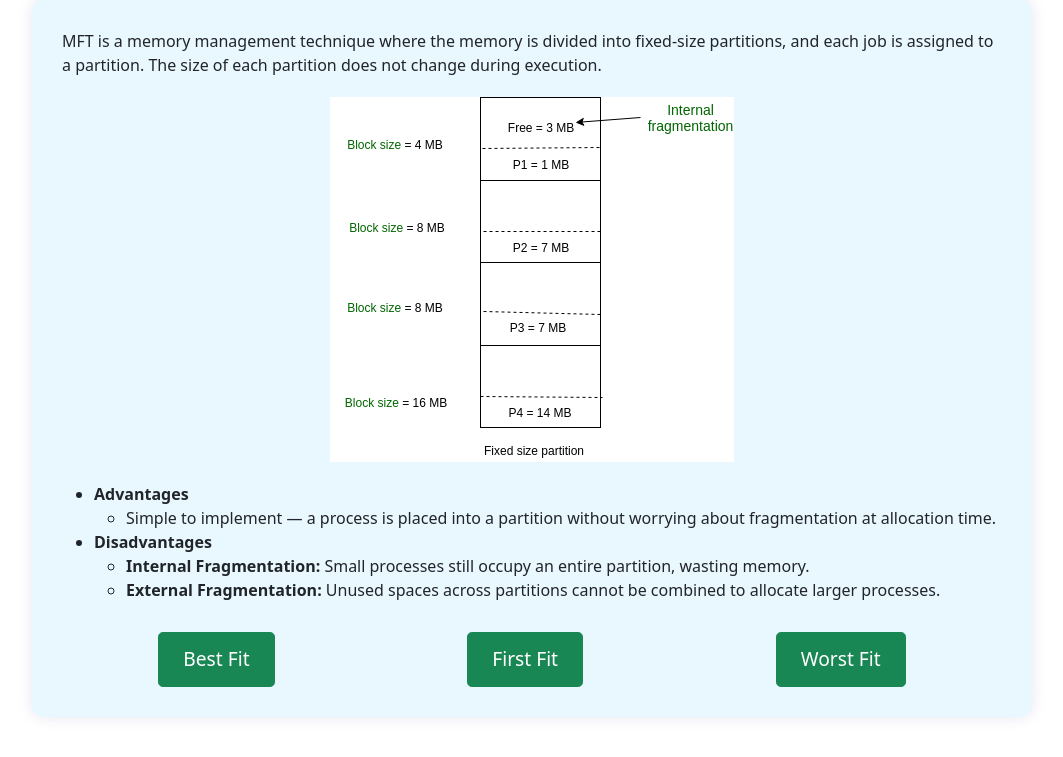
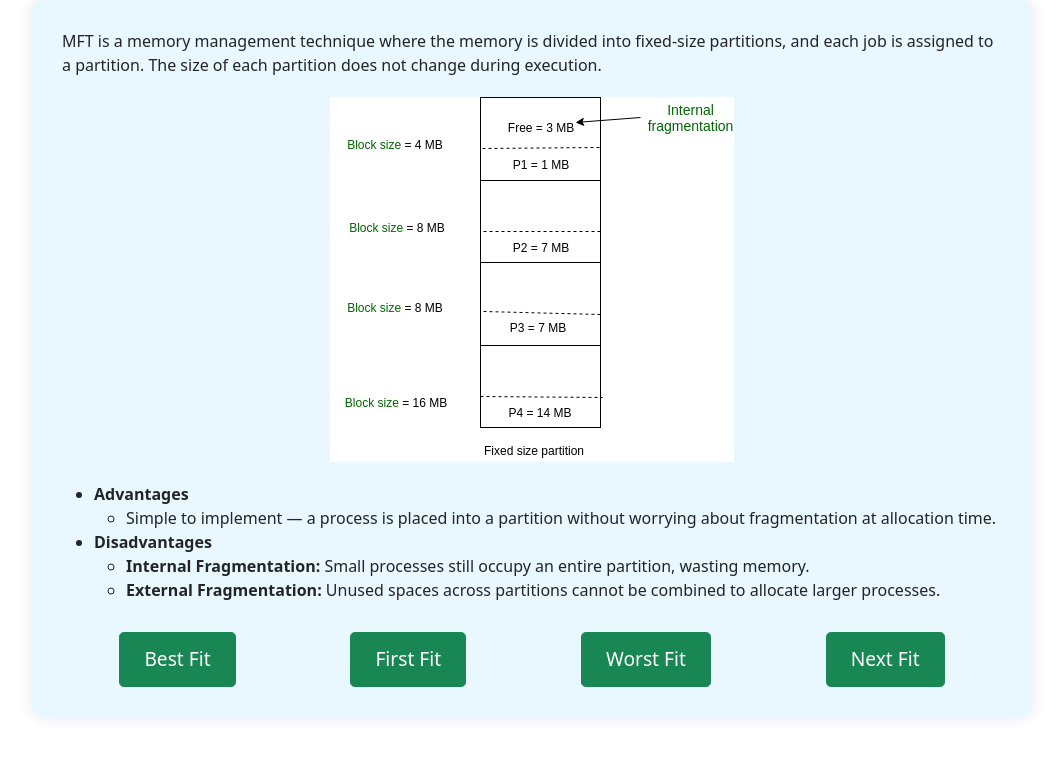
Before and after one commit to VarshiniAdurti28/OSLearn, a Flask app: page /memory-allocation/mft/ in a window 1280 px wide; the page is wider, and only the part inside the window is pictured. Shown: the part 181-938 px from the top of that part, without its empty margins (108-1171 px from the left). Run offline with Flask 2, Linux system fonts and the light colour scheme.

Commit message:
Update wiki.html

```diff
--- a/app/templates/memory_allocation/mft/wiki.html
+++ b/app/templates/memory_allocation/mft/wiki.html
@@ -63,6 +63,7 @@ Memory Allocation
         <a href="/memory-allocation/mft/best-fit"><button class="btn btn-success btn-lg">Best Fit</button></a>
         <a href="/memory-allocation/mft/first-fit"><button class="btn btn-success btn-lg">First Fit</button></a>
         <a href="/memory-allocation/mft/worst-fit"><button class="btn btn-success btn-lg">Worst Fit</button></a>
+        <a href="/memory-allocation/mft/next-fit"><button class="btn btn-success btn-lg">Next Fit</button></a>
     </div>
 </section>
 {% endblock %}
```
